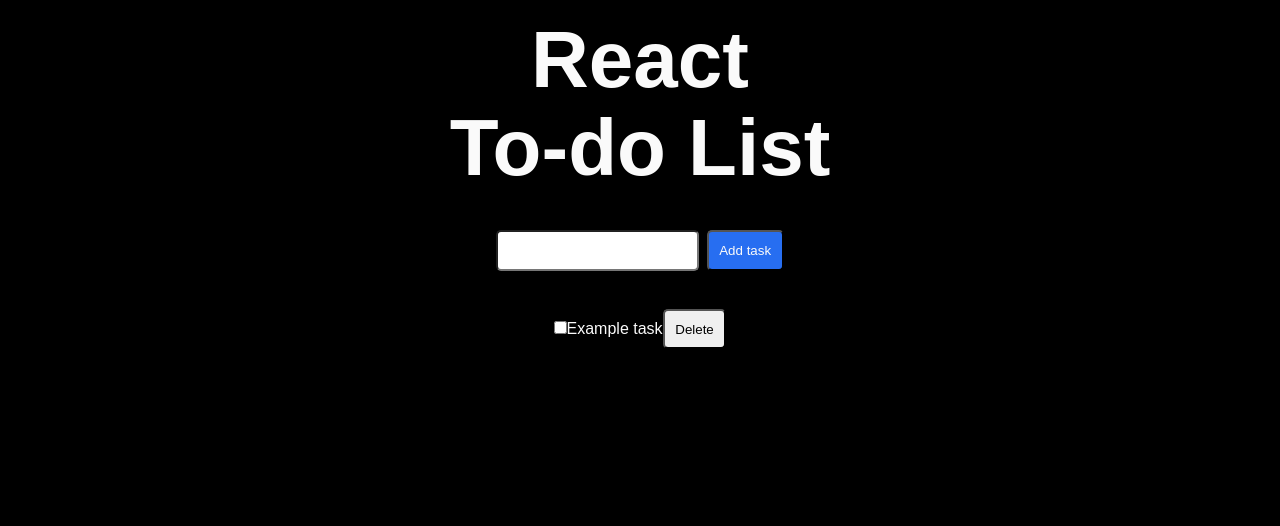
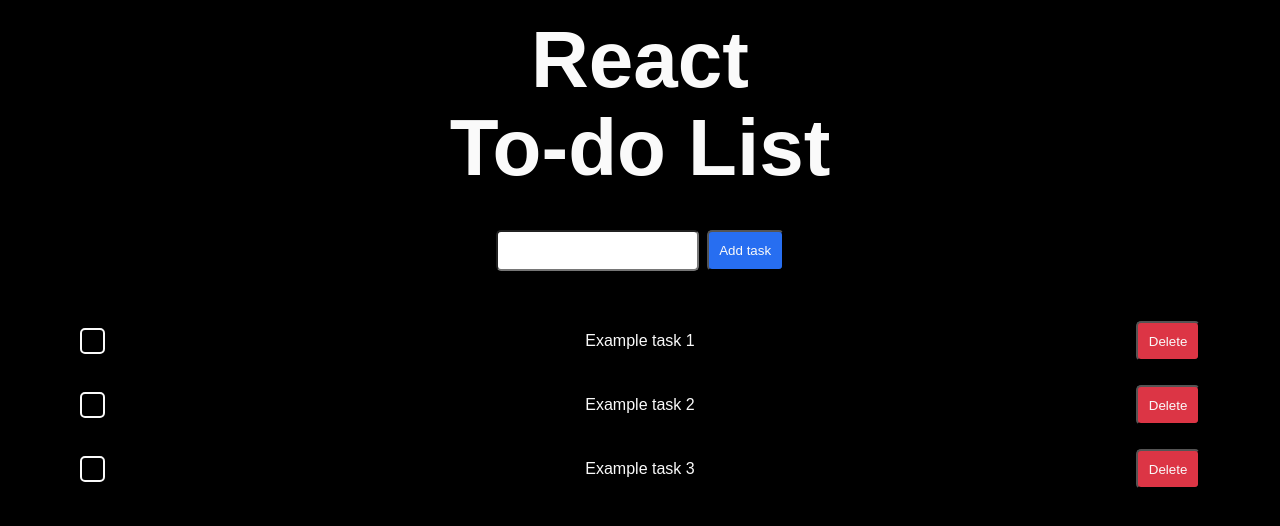
Before and after one commit to shamwela/react-to-do-list, a React (Create React App) app: page / in a window 1280 px wide. Shown: the top 526 px of the page. Built offline with nearby package versions, Linux system fonts and the light colour scheme; the HTML template or start-up script is replaced by a standard one.

Commit message:
Style task component Edit some global styles

```diff
--- a/src/App.css
+++ b/src/App.css
@@ -11,7 +11,3 @@
 #app-title {
   text-align: center;
 }
-
-* {
-  border-radius: 0.3125rem;
-}
--- a/src/App.js
+++ b/src/App.js
@@ -9,7 +9,17 @@
     tasks: [
       {
         id: uuidv4(),
-        description: 'Example task',
+        description: 'Example task 1',
+        completed: false,
+      },
+      {
+        id: uuidv4(),
+        description: 'Example task 2',
+        completed: false,
+      },
+      {
+        id: uuidv4(),
+        description: 'Example task 3',
         completed: false,
       },
     ],
--- /dev/null
+++ b/src/components/task.css
@@ -0,0 +1,27 @@
+.task {
+  width: 100%;
+  height: 8vh;
+  padding: 2vh 0;
+  display: flex;
+  align-items: center;
+  position: relative;
+}
+
+.task-checkbox,
+.delete-button {
+  position: absolute;
+}
+
+.task-checkbox {
+  left: 5vw;
+}
+
+.task-description {
+  margin: 0 auto;
+}
+
+.delete-button {
+  right: 5vw;
+  background: #dc3545;
+  color: #fafafa;
+}
--- a/src/components/task.jsx
+++ b/src/components/task.jsx
@@ -1,4 +1,5 @@
 import React, { Component } from 'react';
+import './task.css';
 
 class Task extends Component {
   state = {};
@@ -14,10 +15,19 @@
   render() {
     const { onComplete, onDelete } = this.props;
     return (
-      <div>
-        <input type="checkbox" onClick={() => onComplete(this.props.task)} />
-        <span>{this.outputTaskDescription()}</span>
-        <button onClick={() => onDelete(this.props.task.id)}>Delete</button>
+      <div className="task">
+        <input
+          className="task-checkbox"
+          type="checkbox"
+          onClick={() => onComplete(this.props.task)}
+        />
+        <span className="task-description">{this.outputTaskDescription()}</span>
+        <button
+          className="delete-button"
+          onClick={() => onDelete(this.props.task.id)}
+        >
+          Delete
+        </button>
       </div>
     );
   }
--- a/src/components/taskForm.css
+++ b/src/components/taskForm.css
@@ -12,6 +12,10 @@
   height: 100%;
 }
 
+#task-form-input {
+  color: #000000;
+}
+
 #task-form-submit {
   margin-left: 0.5rem;
   background: #276ef1;
--- /dev/null
+++ b/src/components/tasks.css
@@ -0,0 +1,8 @@
+#tasks {
+  width: 100%;
+  min-height: 8vh;
+  display: flex;
+  flex-direction: column;
+  align-items: center;
+  column-gap: 10%;
+}
--- a/src/components/tasks.jsx
+++ b/src/components/tasks.jsx
@@ -1,12 +1,13 @@
 import React, { Component } from 'react';
 import Task from './task';
+import './tasks.css';
 
 class Tasks extends Component {
   state = {};
   render() {
     const { onComplete, onDelete } = this.props;
     return (
-      <div>
+      <div id="tasks">
         {this.props.tasks.map((task) => (
           <Task
             key={task.id}
--- a/src/index.css
+++ b/src/index.css
@@ -2,6 +2,8 @@
   margin: 0;
   padding: 0;
   box-sizing: border-box;
+  border-radius: 0.3125rem;
+  color: #fafafa;
 }
 
 *:focus {
@@ -10,7 +12,6 @@
 
 body {
   background: #000000;
-  color: #fafafa;
   line-height: 1.5;
   font-family: Arial, sans-serif;
 }
@@ -64,3 +65,21 @@
 button {
   padding: 0.8em;
 }
+
+input[type='submit'],
+input[type='checkbox'],
+button {
+  cursor: pointer;
+}
+
+input[type='checkbox'] {
+  -webkit-appearance: none;
+  width: 1rem;
+  height: 1rem;
+  background: transparent;
+  border: 2px solid #fafafa;
+}
+
+input[type='checkbox']:checked {
+  background: #276ef1;
+}
```
